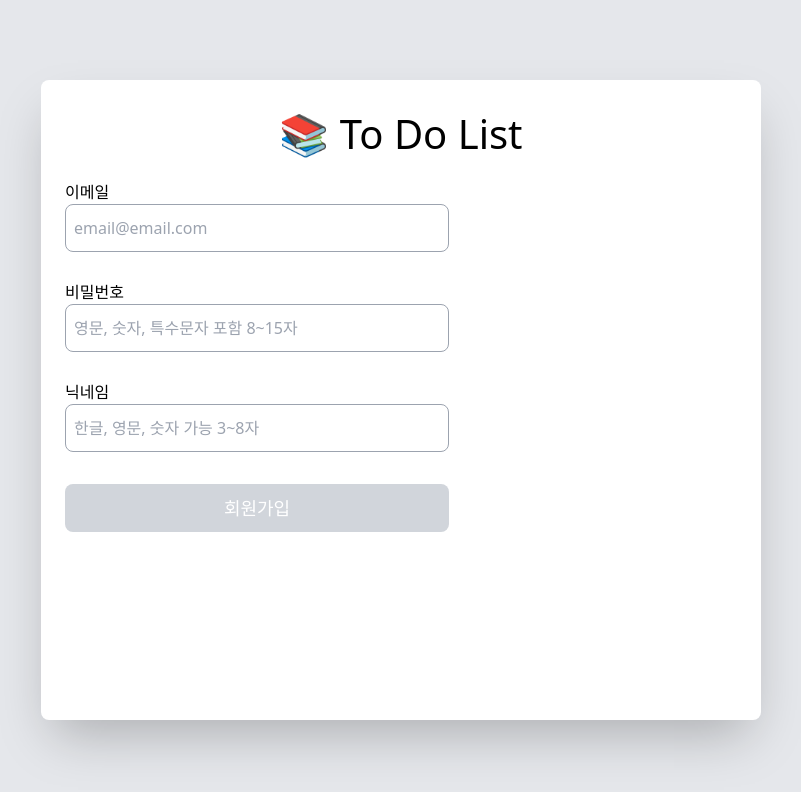
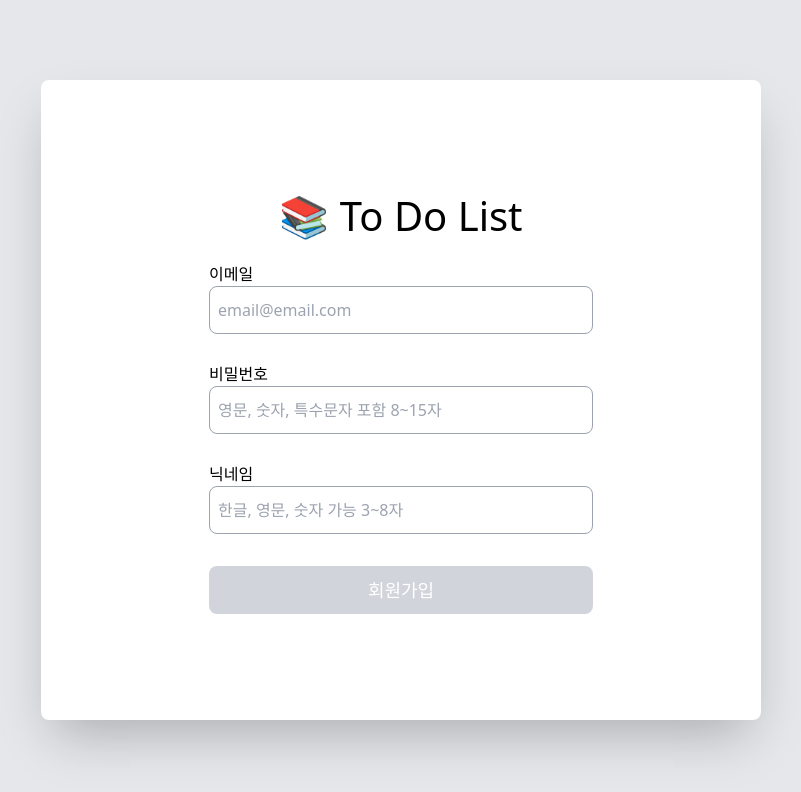
Before and after one commit to oweaj/Todo-List, a React (Create React App) app: page /signup in a window 1280 px wide. Shown: the top 792 px of the page, without its empty margins (239-1040 px from the left). Built offline with nearby package versions, Linux system fonts and the light colour scheme; no server answers.

Commit message:
[STYLE] 크기 및 위치 수정

```diff
--- a/src/page/Signin/Signin.tsx
+++ b/src/page/Signin/Signin.tsx
@@ -10,7 +10,7 @@ const Signin = () => {
   const password = useInput();
 
   return (
-    <>
+    <div className="contentsStyle">
       <Title />
       <form>
         <div className="formGap">
@@ -24,7 +24,7 @@ const Signin = () => {
           </div>
         </div>
       </form>
-    </>
+    </div>
   );
 };
 
--- a/src/page/Signup/Signup.tsx
+++ b/src/page/Signup/Signup.tsx
@@ -14,7 +14,7 @@ const Signup = () => {
   }, [email.state, password.state, nickName.state]);
 
   return (
-    <>
+    <div className="contentsStyle">
       <Title />
       <form>
         <div className="formGap">
@@ -24,7 +24,7 @@ const Signup = () => {
           <Button title="회원가입" id={"signup-button"} active={active} />
         </div>
       </form>
-    </>
+    </div>
   );
 };
 
```
